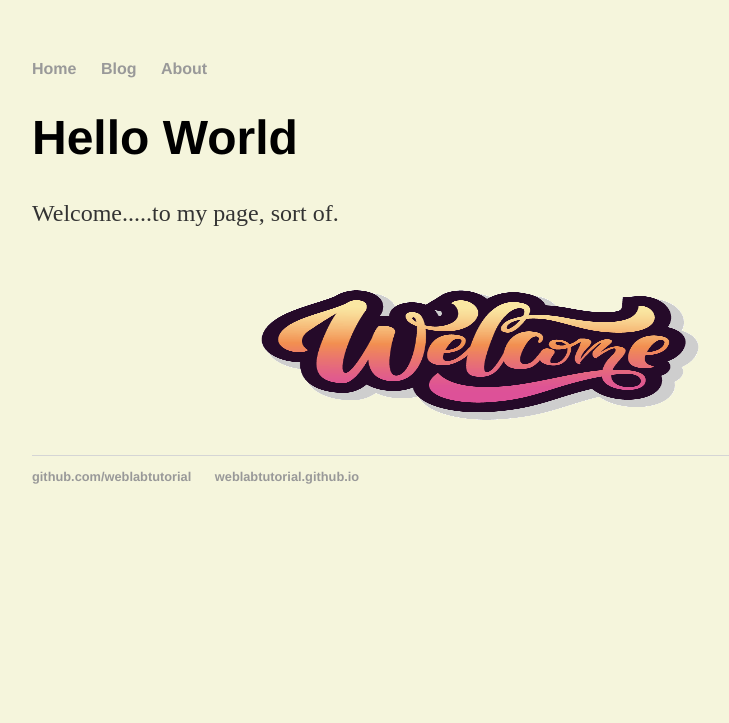
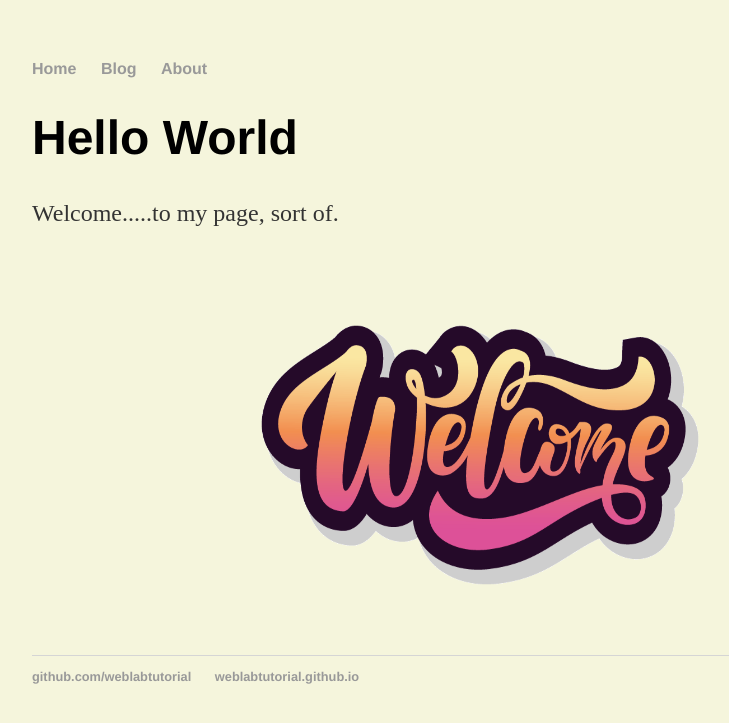
Before and after one commit to cbm2001/cbm2001.github.io, a Jekyll site: the page built from index.html, in a window 1280 px wide. Shown: the top 723 px of the page, without its empty margins (160-889 px from the left). Built offline with Jekyll 4.4.1, drawn with Linux system fonts in a browser that asks for light colours.

Commit message:
Update index.html

```diff
--- a/index.html
+++ b/index.html
@@ -7,4 +7,4 @@
   <p>Welcome.....to my page, sort of.</p>
 
 </div>
-<img src="/images/welcome.png" alt="welcome pic" style="height: 200px; width: 200px; display: block; margin-right: auto; margin-left: auto; width: 50%;">
+<img src="/images/welcome.png" alt="welcome pic" style="height: 400px; width: 400px; display: block; margin-right: auto; margin-left: auto; width: 50%;">
```
